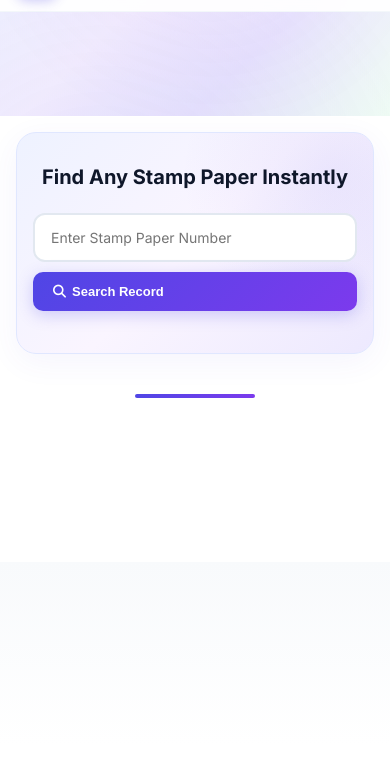
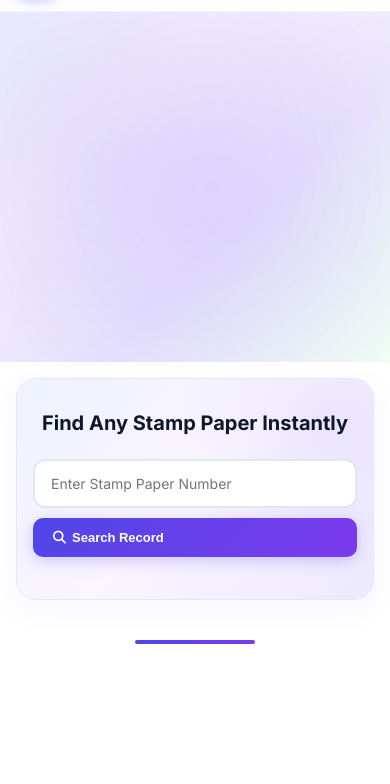
Before and after one commit to farmanullah22/SMZ_ERP, a website: page frontend/website/index.html in a window 390 px wide. Shown: the part 60-844 px from the top of the page. Drawn offline with Linux system fonts and the light colour scheme; no server answers.

Commit message:
Hero HEight

```diff
--- a/frontend/website/css/style.css
+++ b/frontend/website/css/style.css
@@ -970,7 +970,7 @@ a { text-decoration: none; color: inherit; }
   .hamburger { display: flex; }
 
   /* Hero */
-  .hero { padding-top: 100px; min-height: auto; display: block; }
+  .hero { padding-top: 100px; min-height: 50vh; display: block; }
   .hero-title { font-size: 30px; }
   .hero-subtitle { font-size: 16px; }
   .hero-content { padding: 40px 0 30px; }
```
